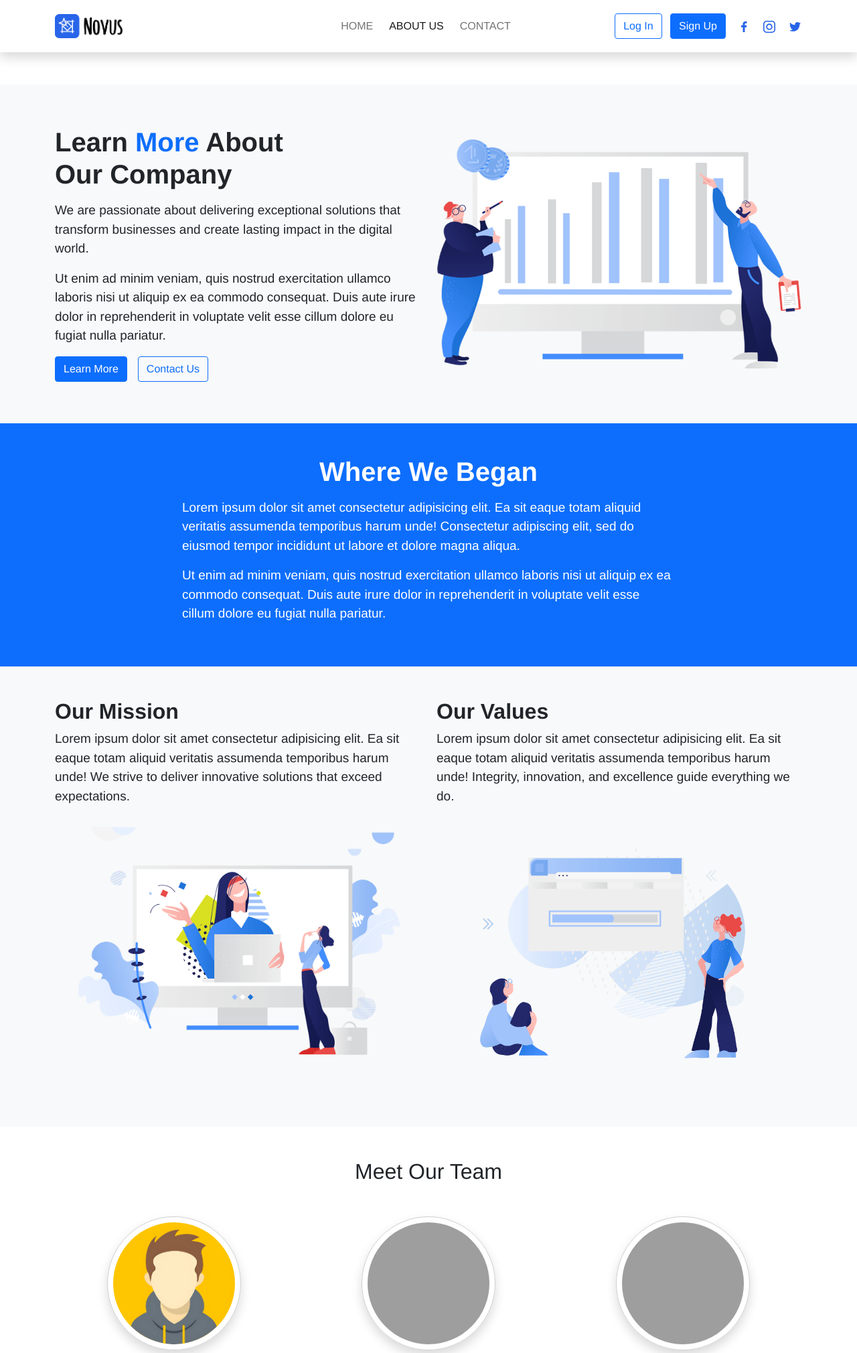
After one commit to steveshead/themed_php_database_login_register, a PHP site: page /about.php in a window 1280 px wide. The commit adds this page. Shown: the top 2020 px of the page at 67% size. Run offline with PHP 8.4, Linux system fonts and the light colour scheme; some libraries are stand-ins or nearby versions; grey boxes are pictures that could not be loaded.

Commit message:
Added about page

```diff
--- /dev/null
+++ b/about.php
@@ -0,0 +1,127 @@
+<?php
+$page_title = "About Us";
+$page = '';
+// Include the main.php file
+include 'main.php';
+require_once 'header.php';
+
+?>
+        <!-- Hero Section -->
+        <section class="py-5 bg-light">
+            <div class="container">
+                <div class="row align-items-center">
+                    <div class="col-lg-6">
+                        <h1 class="mb-3 fw-bold">Learn <span class="text-primary">More</span> About<br>Our Company</h1>
+                        <p class="lead">We are passionate about delivering exceptional solutions that transform businesses and create lasting impact in the digital world.</p>
+                        <p class="lead">Ut enim ad minim veniam, quis nostrud exercitation ullamco laboris nisi ut aliquip ex ea commodo consequat. Duis aute irure dolor in reprehenderit in voluptate velit esse cillum dolore eu fugiat nulla pariatur.</p>
+                        <a class="btn btn-primary me-3" href="#">Learn More</a><a class="btn btn-outline-primary" href="#">Contact Us</a>
+                    </div>
+                    <div class="col-lg-6">
+                        <img class="img-fluid rounded" src="assets/illustrations/financial-report.png" alt="About us hero image"/>
+                    </div>
+                </div>
+            </div>
+        </section>
+        <!-- About Content Section -->
+        <section class="py-5 bg-primary text-white">
+            <div class="container">
+                <div class="row">
+                    <div class="col-lg-8 mx-auto">
+                        <h2 class="mb-3 fs-1 fw-bold text-center">Where We Began</h2>
+                        <p>Lorem ipsum dolor sit amet consectetur adipisicing elit. Ea sit eaque totam aliquid veritatis assumenda temporibus harum unde! Consectetur adipiscing elit, sed do eiusmod tempor incididunt ut labore et dolore magna aliqua.</p>
+                        <p>Ut enim ad minim veniam, quis nostrud exercitation ullamco laboris nisi ut aliquip ex ea commodo consequat. Duis aute irure dolor in reprehenderit in voluptate velit esse cillum dolore eu fugiat nulla pariatur.</p>
+                    </div>
+                </div>
+            </div>
+        </section>
+        <!-- Mission & Values Section -->
+        <section class="py-5 bg-light">
+            <div class="container">
+                <div class="row">
+                    <div class="col-lg-6 mb-4">
+                        <h2 class="fw-bold">Our Mission</h2>
+                        <p>Lorem ipsum dolor sit amet consectetur adipisicing elit. Ea sit eaque totam aliquid veritatis assumenda temporibus harum unde! We strive to deliver innovative solutions that exceed expectations.</p>
+                        <div class="d-flex align-content-center">
+                            <img class="img-fluid rounded mt-3 mx-auto" src="assets/illustrations/work-tv.png" width="500" alt="Mission image"/>
+                        </div>
+
+                    </div>
+                    <div class="col-lg-6 mb-4">
+                        <h2 class="fw-bold">Our Values</h2>
+                        <p>Lorem ipsum dolor sit amet consectetur adipisicing elit. Ea sit eaque totam aliquid veritatis assumenda temporibus harum unde! Integrity, innovation, and excellence guide everything we do.</p>
+                        <div class="d-flex align-content-center">
+                            <img class="img-fluid rounded mt-3 mx-auto" src="assets/illustrations/people-watching.png" width="500" alt="Values image"/>
+                        </div>
+                    </div>
+                </div>
+            </div>
+        </section>
+        <!-- Team Section -->
+        <section class="py-5">
+            <div class="container">
+                <h2 class="text-center mb-5">Meet Our Team</h2>
+                <div class="row">
+                    <div class="col-lg-4 col-md-6 mb-4">
+                        <div class="text-center">
+                            <img class="img-fluid rounded-circle mb-3 about-image shadow" src="images/avatar/default_avatar.png" alt="Team member 1" style="width: 200px; height: 200px;"/>
+                            <h4>John Doe</h4>
+                            <p class="text-muted">CEO & Founder</p>
+                            <p>Lorem ipsum dolor sit amet consectetur adipisicing elit. Ea sit eaque totam aliquid veritatis assumenda.</p>
+                        </div>
+                    </div>
+                    <div class="col-lg-4 col-md-6 mb-4">
+                        <div class="text-center">
+                            <img class="img-fluid rounded-circle mb-3 about-image shadow" src="images/avatar/avatar-1.jpg" alt="Team member 2" style="width: 200px; height: 200px;"/>
+                            <h4>Jane Smith</h4>
+                            <p class="text-muted">CTO</p>
+                            <p>Lorem ipsum dolor sit amet consectetur adipisicing elit. Ea sit eaque totam aliquid veritatis assumenda.</p>
+                        </div>
+                    </div>
+                    <div class="col-lg-4 col-md-6 mb-4">
+                        <div class="text-center">
+                            <img class="img-fluid rounded-circle mb-3 about-image shadow" src="images/avatar/avatar-2.jpg" alt="Team member 3" style="width: 200px; height: 200px;"/>
+                            <h4>Mike Johnson</h4>
+                            <p class="text-muted">Lead Developer</p>
+                            <p>Lorem ipsum dolor sit amet consectetur adipisicing elit. Ea sit eaque totam aliquid veritatis assumenda.</p>
+                        </div>
+                    </div>
+                </div>
+            </div>
+        </section>
+        <!-- Company Stats Section -->
+        <section class="py-5 bg-primary text-white">
+            <div class="container">
+                <div class="row text-center">
+                    <div class="col-lg-3 col-md-6 mb-4">
+                        <h1 class="display-4">100+</h1>
+                        <p>Projects Completed</p>
+                    </div>
+                    <div class="col-lg-3 col-md-6 mb-4">
+                        <h1 class="display-4">50+</h1>
+                        <p>Happy Clients</p>
+                    </div>
+                    <div class="col-lg-3 col-md-6 mb-4">
+                        <h1 class="display-4">5+</h1>
+                        <p>Years Experience</p>
+                    </div>
+                    <div class="col-lg-3 col-md-6 mb-4">
+                        <h1 class="display-4">24/7</h1>
+                        <p>Support Available</p>
+                    </div>
+                </div>
+            </div>
+        </section>
+        <!-- Call to Action Section -->
+        <section class="py-5">
+            <div class="container py-5">
+                <div class="row">
+                    <div class="col-lg-8 mx-auto text-center">
+                        <h2>Ready to Work With Us?</h2>
+                        <p>Lorem ipsum dolor sit amet consectetur adipisicing elit. Ea sit eaque totam aliquid veritatis assumenda temporibus harum unde! Let's create something amazing together.</p>
+                        <a class="btn btn-primary" href="#">Get Started</a>
+                    </div>
+                </div>
+            </div>
+        </section>
+
+<?= require 'footer.php'; ?>
--- a/css/main.css
+++ b/css/main.css
@@ -38,3 +38,7 @@ footer h5 {
   background-color: #569aff;
   border-color: #569aff;
 }
+.about-image {
+  padding: 8px;
+  border: 1px solid #cfcfcf;
+}
--- a/header.php
+++ b/header.php
@@ -41,6 +41,7 @@ if (isset($_SESSION['first_name'])) {
                 <ul class="navbar-nav position-absolute top-50 start-50 translate-middle">
 
                     <li class="nav-item me-2"><a class="nav-link text-uppercase <?= $current_file_name === 'index.php' ? 'active' : '' ?>" href="/">Home</a></li>
+                    <li class="nav-item me-2"><a class="nav-link text-uppercase <?= $current_file_name === 'about.php' ? 'active' : '' ?>" href="about.php">About Us</a></li>
                     <li class="<?=$nav_item_class?>"><a class="nav-link text-uppercase <?= $current_file_name === 'profile.php' ? 'active' : '' ?>" href="profile.php">Profile</a></li>
                     <li class="nav-item me-2"><a class="nav-link text-uppercase <?= $current_file_name === 'contact.php' ? 'active' : '' ?>" href="contact.php">Contact</a></li>
                     <li class="<?=$nav_item_class?> "><?=$admin_panel_link?></li>
--- a/profile.php
+++ b/profile.php
@@ -73,7 +73,7 @@ if (isset($_POST['username'], $_POST['npassword'], $_POST['cpassword'], $_POST['
                 <div class="col-lg-4 offset-lg-2">
                     <div class="text-center">
                         <h2 class="fw-light mb-4">User Details</h2>
-                        <img src="<?= !empty($account['avatar']) ? htmlspecialchars($account['avatar'], ENT_QUOTES) : '/images/avatar/default_avatar.png' ?>" class="rounded-circle img-fluid" style="width: 150px;">
+                        <img src="<?= !empty($account['avatar']) ? htmlspecialchars($account['avatar'], ENT_QUOTES) : '/images/avatar/default_avatar.png' ?>" class="rounded-circle img-fluid p-2 border shadow" style="width: 200px;">
                         <h1 class="my-3 fw-light"><?= isset($account['first_name']) ? htmlspecialchars($account['first_name'], ENT_QUOTES)  . ' ' . htmlspecialchars($account['first_name'], ENT_QUOTES) : htmlspecialchars($account['username']) ?></h1>
                         <h3 class="text-muted mb-1 fw-light"><?= htmlspecialchars($account['occupation'], ENT_QUOTES)?></h3>
                         <p class="text-muted mb-4 fst-italic"><?= htmlspecialchars($account['motto'], ENT_QUOTES)?></p>
```
